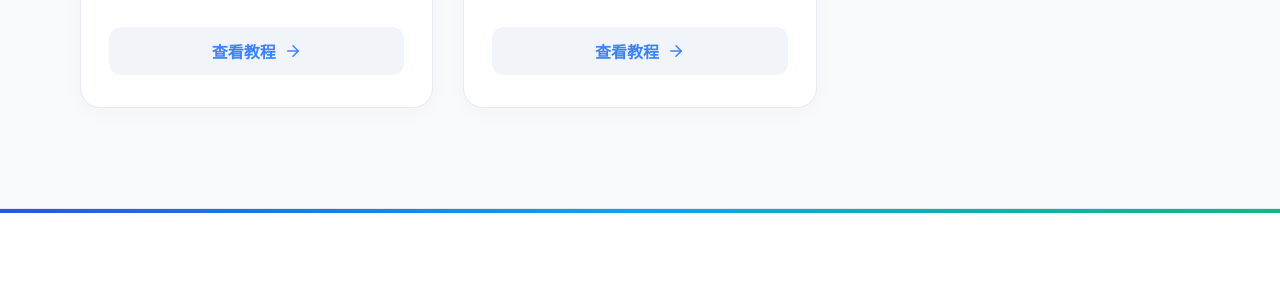
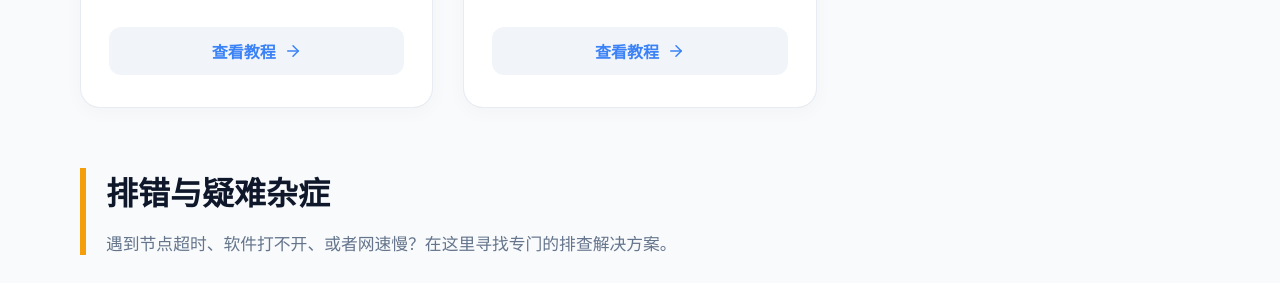
Before and after one commit to kelvinchong6880-gif/haoyongjichang.com, an Astro site: page /guide in a window 1280 px wide. Shown: the part 1154-1437 px from the top of the page. Built offline with nearby package versions, Linux system fonts and the light colour scheme; Astro itself is replaced by a stand-in of ours.

Commit message:
Add troubleshooting section to guide index page

```diff
--- a/src/pages/guide/index.astro
+++ b/src/pages/guide/index.astro
@@ -121,6 +121,18 @@ import BaseLayout from '../../layouts/BaseLayout.astro';
           </a>
         </div>
         <!-- 用户之后将在这里添加其他板块 -->
+      </div>
+    </section>
+
+    <!-- 排错与疑难杂症 -->
+    <section class="tutorial-section" style="margin-top: 60px;">
+      <div class="section-title-wrap" style="border-left-color: #f59e0b;">
+        <h2 class="section-title">排错与疑难杂症</h2>
+        <p class="section-subtitle">遇到节点超时、软件打不开、或者网速慢？在这里寻找专门的排查解决方案。</p>
+      </div>
+
+      <div class="tutorial-grid">
+        <!-- 用户之后将在这里添加排错相关的板块 -->
       </div>
     </section>
 
```
